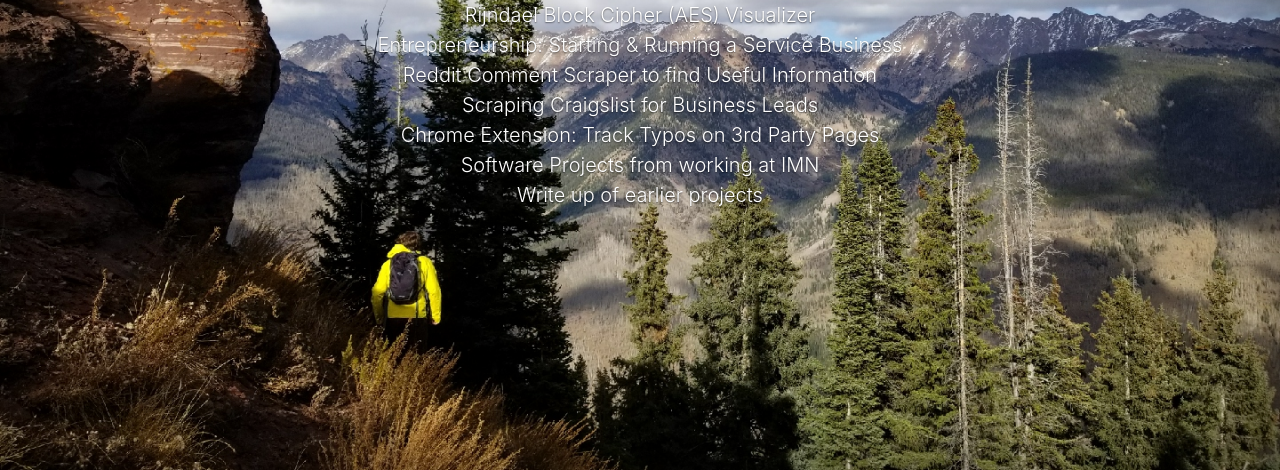
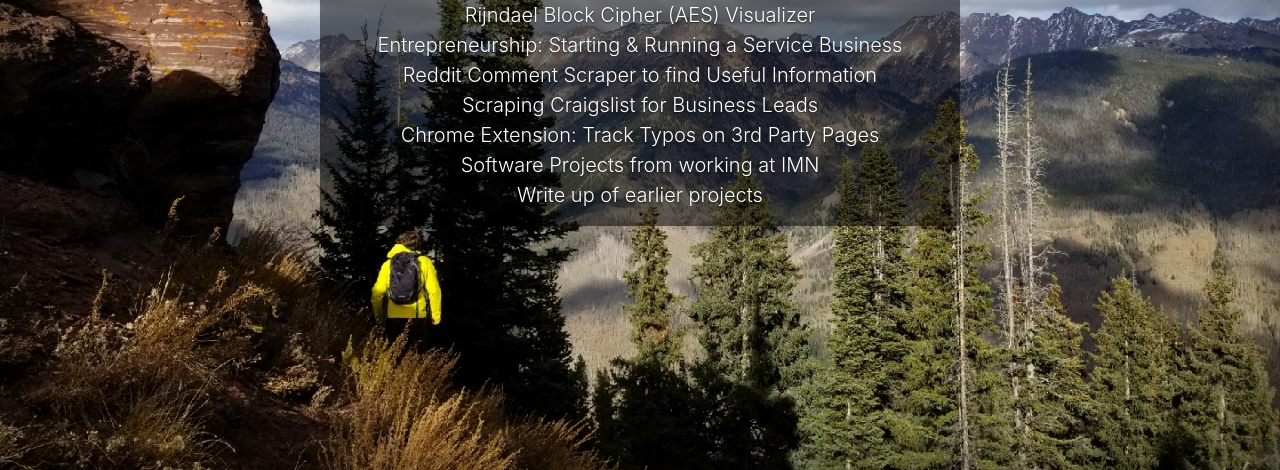
Before and after one commit to nyg80/nyg80.github.io, a plain HTML site: page index.html in a window 1280 px wide. Shown: the part 330-800 px from the top of the page. Drawn offline with nearby package versions, Linux system fonts and the light colour scheme.

Commit message:
fixed readability

```diff
--- a/index.html
+++ b/index.html
@@ -25,7 +25,7 @@
         </div>
       </header>
 
-      <main role="main" class="inner cover">
+      <main role="main" class="inner cover" style="background-color:rgba(0,0,0, 0.5);">
         <h1 class="cover-heading">Software Portfolio</h1>
 
         <p class="lead">
```
